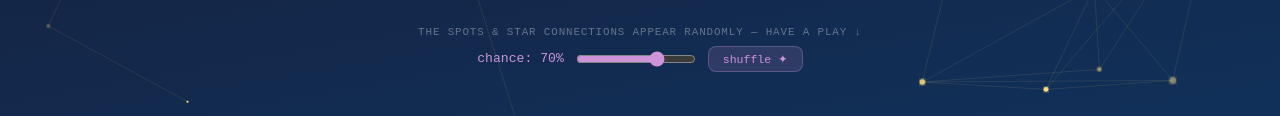
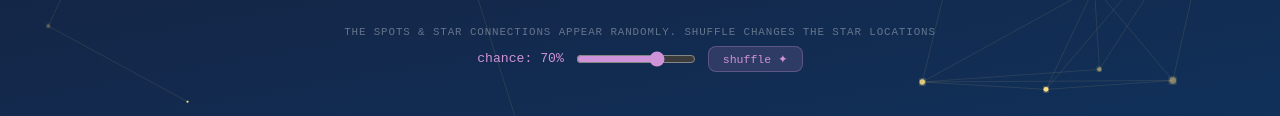
Before and after one commit to Daniscar123/For-Alana, a plain HTML site: page index.html in a window 1280 px wide. Shown: the part 568-684 px from the top of the page. Drawn offline with nearby package versions, Linux system fonts and the light colour scheme.

Commit message:
Update controls label for clarity

```diff
--- a/index.html
+++ b/index.html
@@ -236,7 +236,7 @@
 
 <!-- Controls -->
 <div style="margin-top:1.8rem;text-align:center;animation:slideUp 0.6s ease 1.2s both">
-  <div class="controls-label" style="margin-bottom:8px">the spots & star connections appear randomly — have a play ↓</div>
+  <div class="controls-label" style="margin-bottom:8px">the spots & star connections appear randomly. Shuffle changes the star locations</div>
   <div style="display:flex;align-items:center;gap:12px;justify-content:center;flex-wrap:wrap">
     <span class="p-display" id="p-label">chance: 70%</span>
     <input type="range" id="p-slider" min="0" max="100" step="5" value="70" />
```
